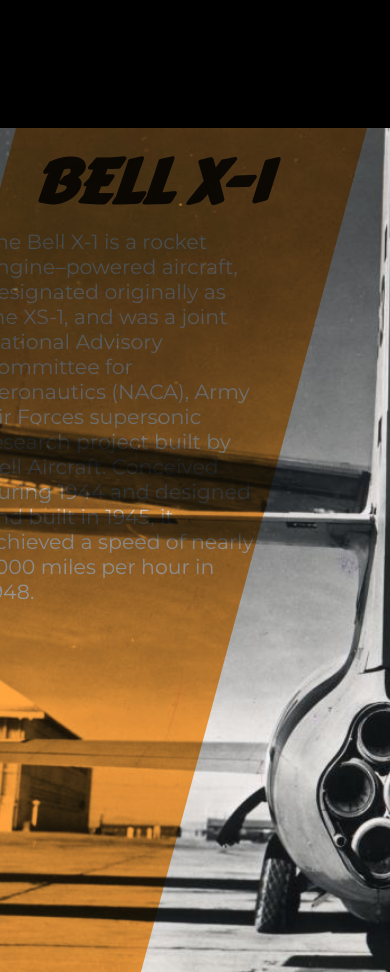
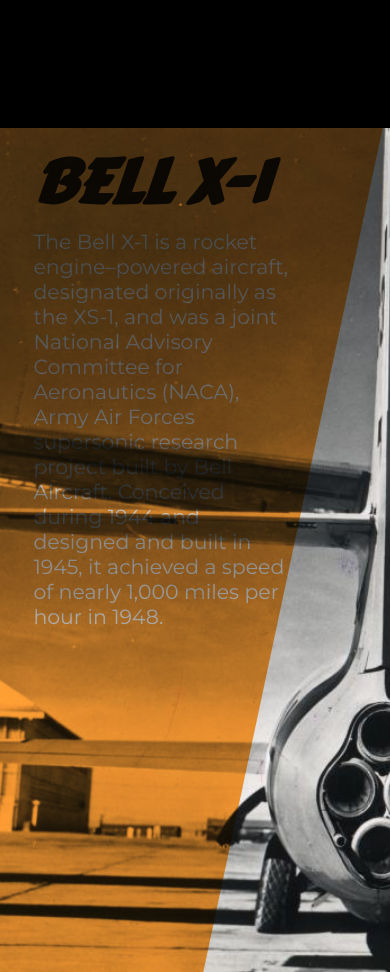
Before and after one commit to Flaskfullofcoffee/tributeProject, a website: page index.html in a window 390 px wide. Shown: the part 1560-2532 px from the top of the page. Drawn offline with Linux system fonts and the light colour scheme; a web font is replaced by a local one.

Commit message:
added mobil styles to 'machine' section

```diff
--- a/scss/styles.scss
+++ b/scss/styles.scss
@@ -422,13 +422,16 @@
     mix-blend-mode: multiply;
   }
   .machine_facts {
-    width: 90vw;
+    width: 100vw;
+    opacity: .9;
+    transform: skewX(-12deg);
   }
   .machine_facts > p {
     font-size: 5.25vw;
     padding-top: 12vh;
-    margin-right: 12vw;
-    margin-left: 8vw;
+    margin-right: 8vw;
+    margin-left: 24vw;
+    transform: skewX(12deg);
   }
   // LINKS STYLES //
   .links h2 {
```
Also changed, not shown: css/styles.css, 1 other file.
